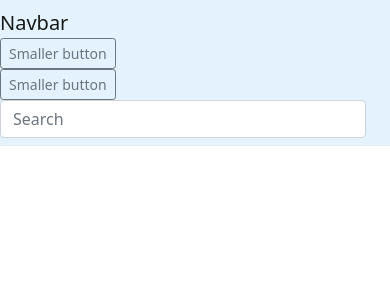
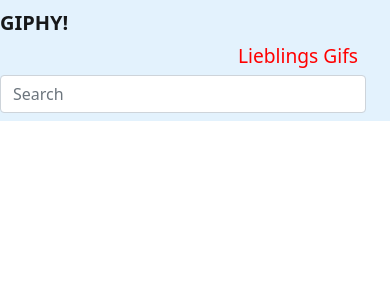
Before and after one commit to CodeBloggerVienna/dev-challenge-blumauer, an Angular app: page /gif-output in a window 390 px wide. Shown: the top 300 px of the page. Built offline with nearby package versions, Linux system fonts and the light colour scheme.

Commit message:
0011 Finalisierung der Navleiste

```diff
--- a/src/app/shared/headbar/headbar.component.css
+++ b/src/app/shared/headbar/headbar.component.css
@@ -1,3 +1,10 @@
 .row{
     width:100%;
 }
+
+.navButton{
+    color: red;
+    border-width: 0;
+    font-size: 1.2em;
+    float: right;
+}
--- a/src/app/shared/headbar/headbar.component.html
+++ b/src/app/shared/headbar/headbar.component.html
@@ -1,18 +1,13 @@
 <nav class="navbar navbar-light" style="background-color: #e3f2fd;">
 <div class="row">
-    <div class="col-sm"> <a class="navbar-brand">Navbar</a></div>
+    <div class="col-sm"> <a class="navbar-brand"><b>GIPHY!</b></a></div>
     <div class="col-sm">
 
-        <button class="btn btn-sm btn-outline-secondary" type="button">Smaller button</button>
+        <button class="btn btn-sm btn-outline-secondary navButton" (click)="loadFavs()" type="button">Lieblings Gifs</button>
 
     </div>
-    <div class="col-sm">
-
-        <button class="btn btn-sm btn-outline-secondary" type="button">Smaller button</button>
-
-    </div>
-    <div class="col-sm-6 test">
-    <input class="form-control mr-sm-2" type="search" placeholder="Search" aria-label="Search">
+    <div class="col-sm-6">
+    <input class="form-control mr-sm-2" type="text" placeholder="Search" #input (keyup)="loadGifs(input.value)" aria-label="Search">
     </div>
 </div>
   </nav>
--- a/src/app/shared/headbar/headbar.component.ts
+++ b/src/app/shared/headbar/headbar.component.ts
@@ -1,4 +1,6 @@
 import { Component, OnInit } from '@angular/core';
+import { FavouriteGiphyService } from 'src/app/core/services/favourite-giphy.service';
+import { GiphyService } from 'src/app/core/services/giphy.service';
 
 @Component({
   selector: 'app-headbar',
@@ -7,9 +9,32 @@
 })
 export class HeadbarComponent implements OnInit {
 
-  constructor() { }
+  constructor(private dataService : GiphyService,private favService: FavouriteGiphyService) { }
+
+  favGifs : any[] = [];
 
   ngOnInit(): void {
+    this.favService.favGifs.subscribe(
+      res => {
+        this.favGifs = res;
+      }
+    )
   }
 
+  loadGifs(input:string){
+
+    if(input !== ""){
+      console.log(input);
+      this.dataService.searchGifs(input);
+    }else{
+      this.dataService.searchGifs("search me!");
+    }
+
+  }
+
+  loadFavs(){
+    this.dataService.changeGifs(this.favGifs);
+  }
+
+
 }
```
